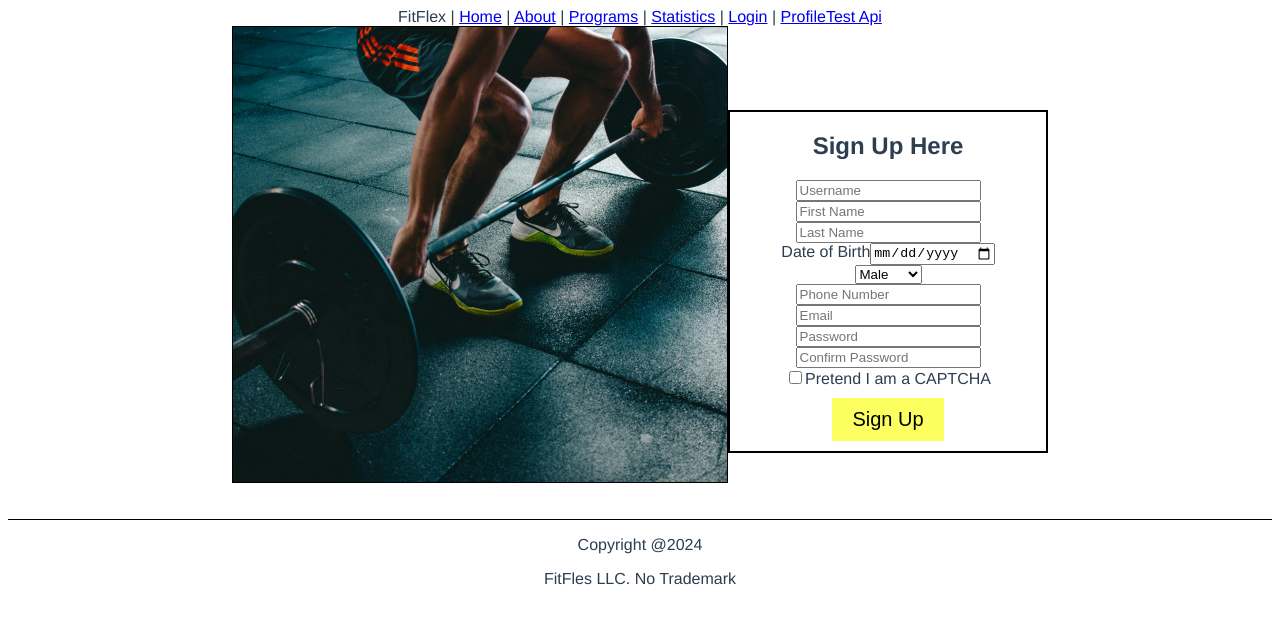
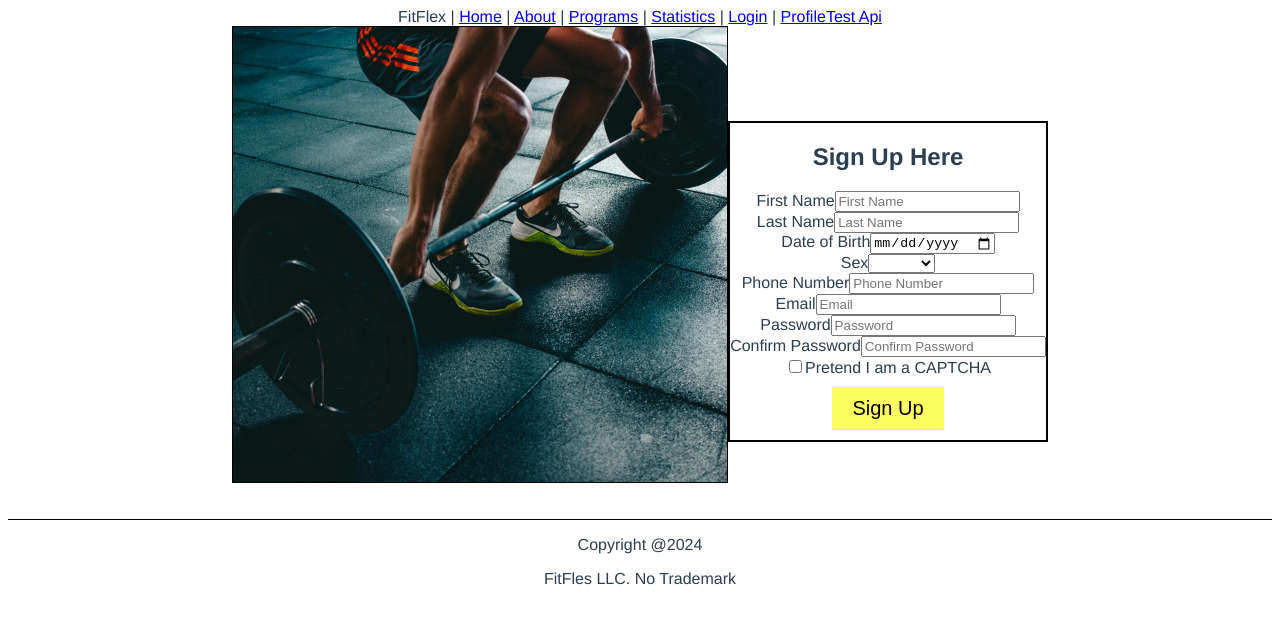
Before and after one commit to 3choz/Fitflex-Frontend, a Vue app: page /register in a window 1280 px wide. Shown: the top 624 px of the page. Built offline with nearby package versions, Linux system fonts and the light colour scheme.

Commit message:
Implemented API call to create a new UserModel in the database

```diff
--- a/src/ApiUtils.js
+++ b/src/ApiUtils.js
@@ -17,6 +17,25 @@ export const testApiEndpoint = function() {
 }
 
 /**
+ * Create a new user
+ * @param {UserModel} userModel The user to create
+ * @param {string} password The user's password
+ * @returns {Promise<boolean>} A promise that resolves to true if the user was created successfully
+ */
+export const createUser = function(userModel, password){
+  return axios.post(`${API_BASE}/CreateUser`, {
+    userEmail: userModel.getEmail(),
+    userPassword: password,
+    userFirstName: userModel.getFirstName(),
+    userLastName: userModel.getLastName(),
+    userDOB: userModel.getDateOfBirth(),
+    userPhone: userModel.getPhoneNumber(),
+    userSex: userModel.getSex()
+  }).then(response => {console.log(response)})
+  .catch(error => {console.error("Error creating user: ", error)});
+}
+
+/**
  * Get the programs from the getPrograms endpoint
  * @returns {Promise<ProgramModel[]>} A promise that resolves to an array of Program objects
 
--- a/src/models/ProgramModel.js
+++ b/src/models/ProgramModel.js
@@ -1,6 +1,7 @@
 export class ProgramModel {
     /**
      * ID of the program
+     * @primaryKey
      * @apiName prgmID
      * @type {number}
      */
@@ -60,4 +61,9 @@ export class ProgramModel {
      * @returns {string} The difficulty of the program
      */
     getProgramDifficulty = () => this.#programDifficulty;
+
+    /**
+     * @returns {string} A string representation of the ProgramModel object
+     */
+    toString = () => `ProgramModel: { programId: ${this.#programId}, programName: ${this.#programName}, programDescription: ${this.#programDescription}, programDifficulty: ${this.#programDifficulty} }`;
 }
--- a/src/models/TestApiModel.js
+++ b/src/models/TestApiModel.js
@@ -27,4 +27,9 @@ export class TestApiModel {
      * @returns {boolean} Whether the frontend is connected to the backend
      */
     getConnectedToBackend = () => this.#connectedToBackend;
+
+    /**
+     * @returns {string} A string representation of the TestApiModel object
+     */
+    toString = () => `TestApiModel: { message: ${this.#message}, connectedToBackend: ${this.#connectedToBackend} }`;
 }
--- /dev/null
+++ b/src/models/UserModel.js
@@ -0,0 +1,99 @@
+export class UserModel{
+    /**
+     * User's email
+     * @primaryKey
+     * @apiName userEmail
+     * @type {string}
+     */
+    #email;
+
+    /**
+     * User's first name
+     * @apiName userFirstName
+     * @type {string}
+     */
+    #firstName;
+
+    /**
+     * User's last name
+     * @apiName userLastName
+     * @type {string}
+     */
+    #lastName;
+
+    /**
+     * User's date of birth
+     * @apiName userDOB
+     * @type {string}
+     */
+    #dateOfBirth;
+
+    /**
+     * User's sex
+     * @apiName userSex
+     * @type {string}
+     */
+    #sex;
+
+    /**
+     * User's phone number
+     * @apiName userPhone
+     * @type {string}
+     */
+    #phoneNumber;
+
+    /**
+     * Creates a new user object
+     * @param {string} email
+     * @param {string} firstName
+     * @param {string} lastName
+     * @param {string} dateOfBirth
+     * @param {string} sex
+     * @param {string} phoneNumber
+     */
+    constructor(email, firstName, lastName, dateOfBirth, sex, phoneNumber){
+        this.#email = email;
+        this.#firstName = firstName;
+        this.#lastName = lastName;
+        this.#dateOfBirth = dateOfBirth;
+        this.#sex = sex;
+        this.#phoneNumber = phoneNumber;
+    }
+
+    /**
+     * @returns {string} The email of the user
+     */
+    getEmail = () => this.#email;
+
+    /**
+     * @returns {string} The first name of the user
+     */
+    getFirstName = () => this.#firstName;
+
+    /**
+     * @returns {string} The last name of the user
+     */
+    getLastName = () => this.#lastName;
+
+    /**
+     * @returns {string} The date of birth of the user
+     */
+    getDateOfBirth = () => this.#dateOfBirth;
+
+    /**
+     * @returns {string} The user's sex
+     */
+    getSex = () => this.#sex;
+
+    /**
+     * @returns {string} The phone number of the user
+     */
+    getPhoneNumber = () => this.#phoneNumber;
+
+    /**
+     * @returns {string} A string representation of the UserModel object
+     */
+    toString = () => {
+        return `UserModel: {email: ${this.#email}, firstName: ${this.#firstName}, lastName: ${this.#lastName}, dateOfBirth: ${this.#dateOfBirth}, sex: ${this.#sex}, phoneNumber: ${this.#phoneNumber}}`;
+    };
+}
--- a/src/views/Register.vue
+++ b/src/views/Register.vue
@@ -5,38 +5,117 @@
         </div>
         <div class="register user-auth-input-box">
             <h2>Sign Up Here</h2>
-
-            <input type="text" placeholder="Username">
+            <form @submit.prevent="submitForm">
                 <div>
-                <input type="text" placeholder="First Name">
-                <input type="text" placeholder="Last Name">
+                    <div>
+                        <label for="firstName">First Name</label>
+                        <input v-model="firstName" type="text" placeholder="First Name">
+                    </div>
+                    <div>
+                        <label for="lastName">Last Name</label>
+                        <input v-model="lastName" type="text" placeholder="Last Name">
+                    </div>
                 </div>
                 <div>
                     <label for="dob">Date of Birth</label>
-                <input type="date">
+                    <input v-model="dateOfBirth" type="date">
                 </div>
-            <select placeholder="Sex">
+                <div>
+                    <label for="sex">Sex</label>
+                    <select v-model="sex" placeholder="Sex">
                         <option value="Male">Male</option>
                         <option value="Female">Female</option>
                         <option value="Other">Other</option>
                     </select>
+                </div>
 
-            <input type="tel" pattern="[0-9]{3}-[0-9]{3}-[0-9]{4}" placeholder="Phone Number">
-            <input type="text" placeholder="Email">
-            <input type="text" placeholder="Password">
-            <input type="text" placeholder="Confirm Password">
+                <div>
+                    <label for="phoneNumber">Phone Number</label>
+                    <input v-model="phoneNumber" type="tel" pattern="[0-9]{3}-[0-9]{3}-[0-9]{4}" placeholder="Phone Number">
+                </div>
+                <div>
+                    <label for="email">Email</label>
+                    <input v-model="email" type="email" placeholder="Email">
+                </div>
+                <div>
+                    <label for="password">Password</label>
+                    <input v-model="password" type="text" placeholder="Password">
+                </div>
+                <div>
+                    <label for="confirmPassword">Confirm Password</label>
+                    <input v-model="confirmPassword" type="text" placeholder="Confirm Password">
+                </div>
 
                 <div>
                     <input type="checkbox" id="captcha">
                     <label for="captcha">Pretend I am a CAPTCHA</label>
                 </div>
-            <button class="button-link">Sign Up</button>
+                <button class="button-link" type="submit">Sign Up</button>
+            </form>
         </div>
     </div>
 </template>
 
 <script>
+import { createUser } from "@/ApiUtils.js";
+import { UserModel } from "@/models/UserModel";
 export default {
     name: 'Register',
+    data(){
+        return{
+            firstName: "",
+            lastName: "",
+            dateOfBirth: "",
+            sex: "",
+            phoneNumber: "",
+            email: "",
+            password: "",
+            confirmPassword: ""
+        }
+    },
+    methods: {
+        async submitForm(){
+            if(this.firstName === ""){
+                alert("First Name is required");
+                return;
+            }
+            if(this.lastName === ""){
+                alert("Last Name is required");
+                return;
+            }
+            if(this.dateOfBirth === ""){
+                alert("Date of Birth is required");
+                return;
+            }
+            if(this.sex === ""){
+                alert("Sex is required")
+                return;
+            }
+            if(this.phoneNumber === ""){
+                alert("Phone Number is required");
+                return;
+            }
+            if(this.email === ""){
+                alert("Email is required");
+                return;
+            }
+            if(this.password === ""){
+                alert("Password is required");
+                return;
+            }
+            if(this.confirmPassword === ""){
+                alert("Confirm Password is required");
+                return;
+            }
+            if(this.password != this.confirmPassword){
+                alert("Passwords do not match");
+                return;
+            }
+
+            const user = new UserModel(this.email, this.firstName, this.lastName, this.dateOfBirth, this.sex, this.phoneNumber);
+            console.log(user.toString());
+            await createUser(user, this.password);
+        }
+    }
 }
 </script>
--- a/src/views/TestApi.vue
+++ b/src/views/TestApi.vue
@@ -1,9 +1,9 @@
 <template>
     <div :key="testApiModel">
         <h1>Test API</h1>
-        <br>
         <p v-if="testApiModel">Connected to the backend: {{ testApiModel.getConnectedToBackend() }}</p>
         <p v-if="testApiModel">Message from backend: {{ testApiModel.getMessage() }}</p>
+        <p v-if="testApiModel">To String JSON: {{ testApiModel.toString() }}</p>
     </div>
     <br>
     <div :key="programs">
@@ -14,6 +14,7 @@
             <p>Id: {{ program.getProgramId() }}</p>
             <p>Description: {{ program.getProgramDescription() }}</p>
             <p>Difficulty: {{ program.getProgramDifficulty() }}</p>
+            <p>To String JSON: {{ program.toString() }}</p>
         </div>
     </div>
 </template>
```
Lines whose indentation alone changed are shown as unchanged.
